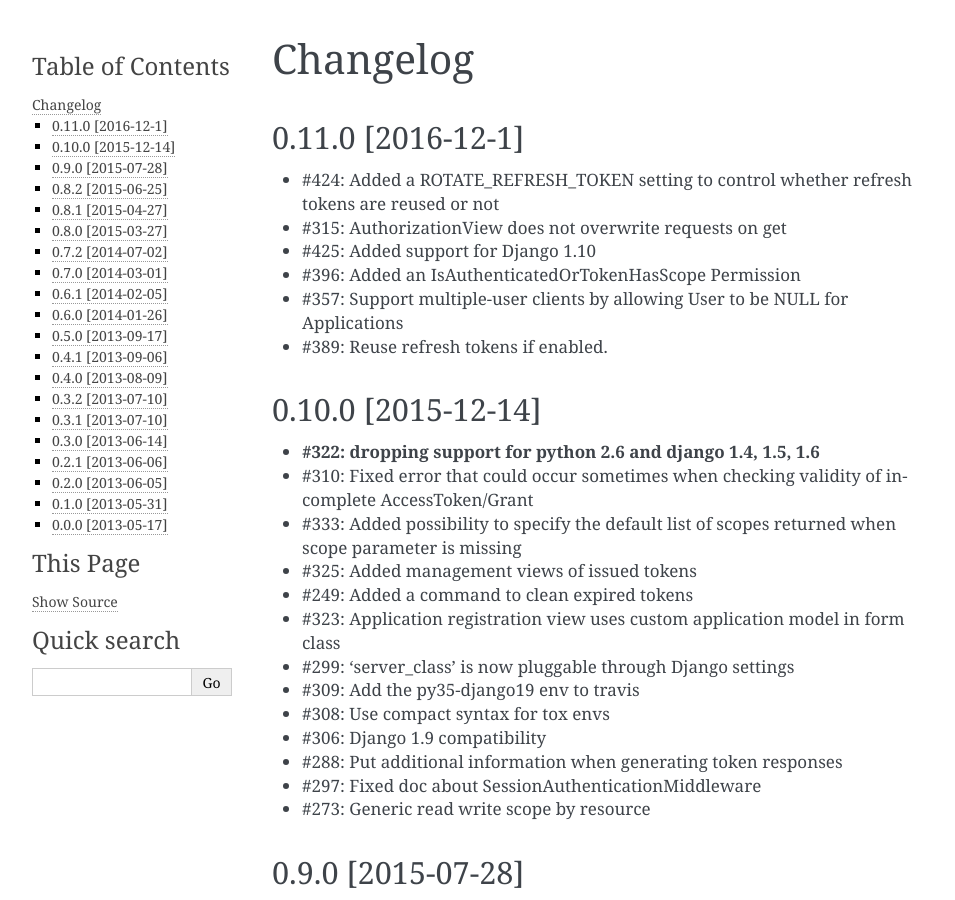
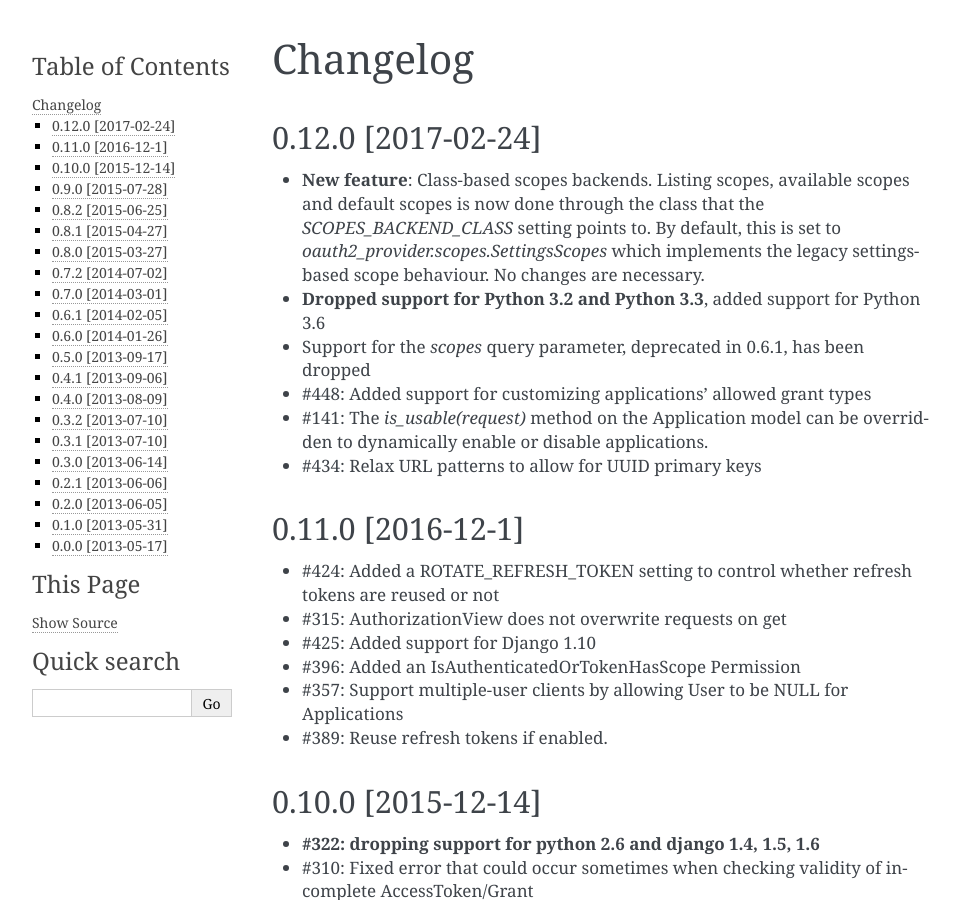
Before and after one commit to codemachine0313/django-oauth-toolkit, a Sphinx documentation site: the page built from docs/changelog.rst, in a window 1280 px wide and 900 px high. Shown: the whole window, without its empty margins (148-1103 px from the left). Built offline with Sphinx 7.4.7, drawn with Linux system fonts in a browser that asks for light colours.

Commit message:
Bumped version to 0.12.0

```diff
--- a/README.rst
+++ b/README.rst
@@ -48,7 +48,7 @@
 ------------
 
 * Python 2.7, 3.4, 3.5, 3.6
-* Django 1.8, 1.9, 1.10
+* Django 1.8, 1.9, 1.10, 1.11
 
 Installation
 ------------
--- a/docs/changelog.rst
+++ b/docs/changelog.rst
@@ -1,5 +1,20 @@
 Changelog
 =========
+
+0.12.0 [2017-02-24]
+-------------------
+
+* **New feature**: Class-based scopes backends. Listing scopes, available scopes and default scopes
+  is now done through the class that the `SCOPES_BACKEND_CLASS` setting points to.
+  By default, this is set to `oauth2_provider.scopes.SettingsScopes` which implements the
+  legacy settings-based scope behaviour. No changes are necessary.
+* **Dropped support for Python 3.2 and Python 3.3**, added support for Python 3.6
+* Support for the `scopes` query parameter, deprecated in 0.6.1, has been dropped
+* #448: Added support for customizing applications' allowed grant types
+* #141: The `is_usable(request)` method on the Application model can be overridden to dynamically
+  enable or disable applications.
+* #434: Relax URL patterns to allow for UUID primary keys
+
 
 0.11.0 [2016-12-1]
 ------------------
--- a/docs/index.rst
+++ b/docs/index.rst
@@ -22,7 +22,7 @@
 ------------
 
 * Python 2.7, 3.4, 3.5, 3.6
-* Django 1.8, 1.9, 1.10
+* Django 1.8, 1.9, 1.10, 1.11
 
 Index
 =====
--- a/oauth2_provider/__init__.py
+++ b/oauth2_provider/__init__.py
@@ -1,4 +1,4 @@
-__version__ = '0.11.0'
+__version__ = '0.12.0'
 
 __author__ = "Massimiliano Pippi & Federico Frenguelli"
 
```
Also changed, not shown: CHANGELOG.md (+1 -1 lines).
